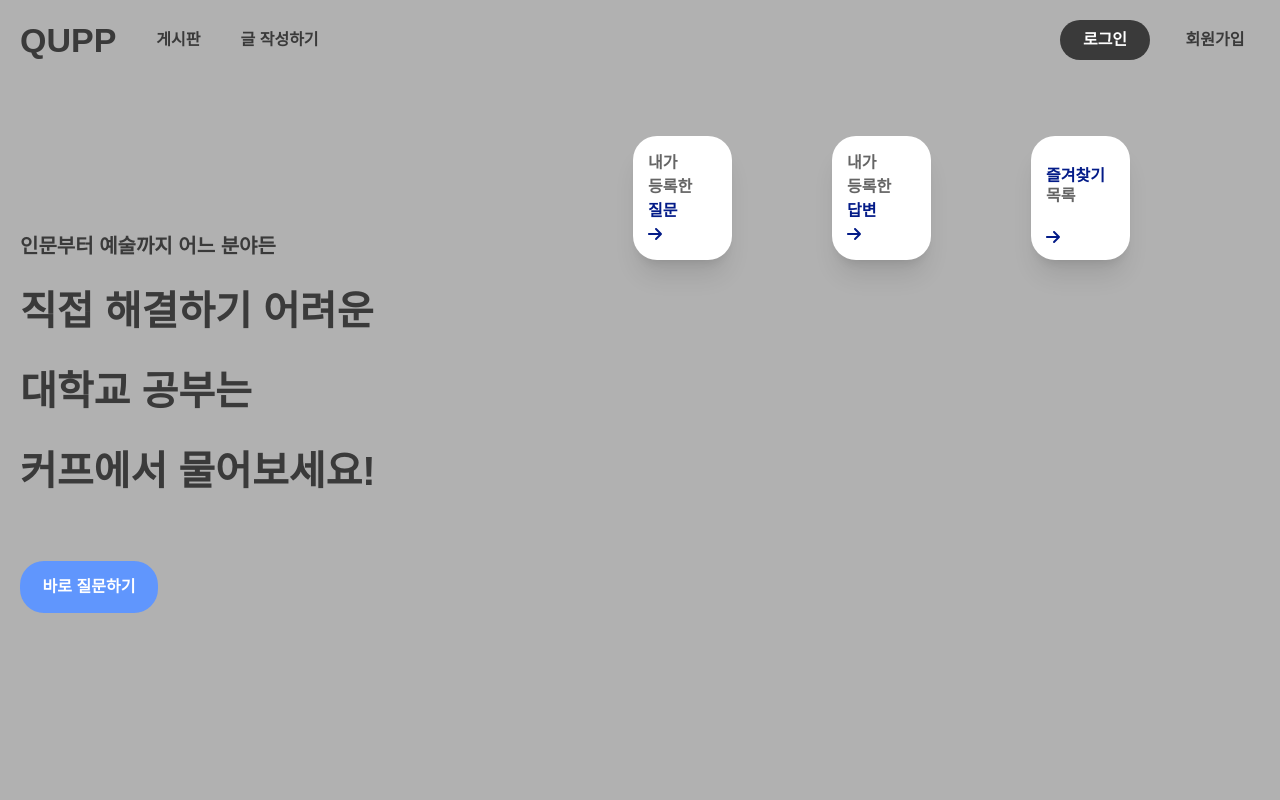
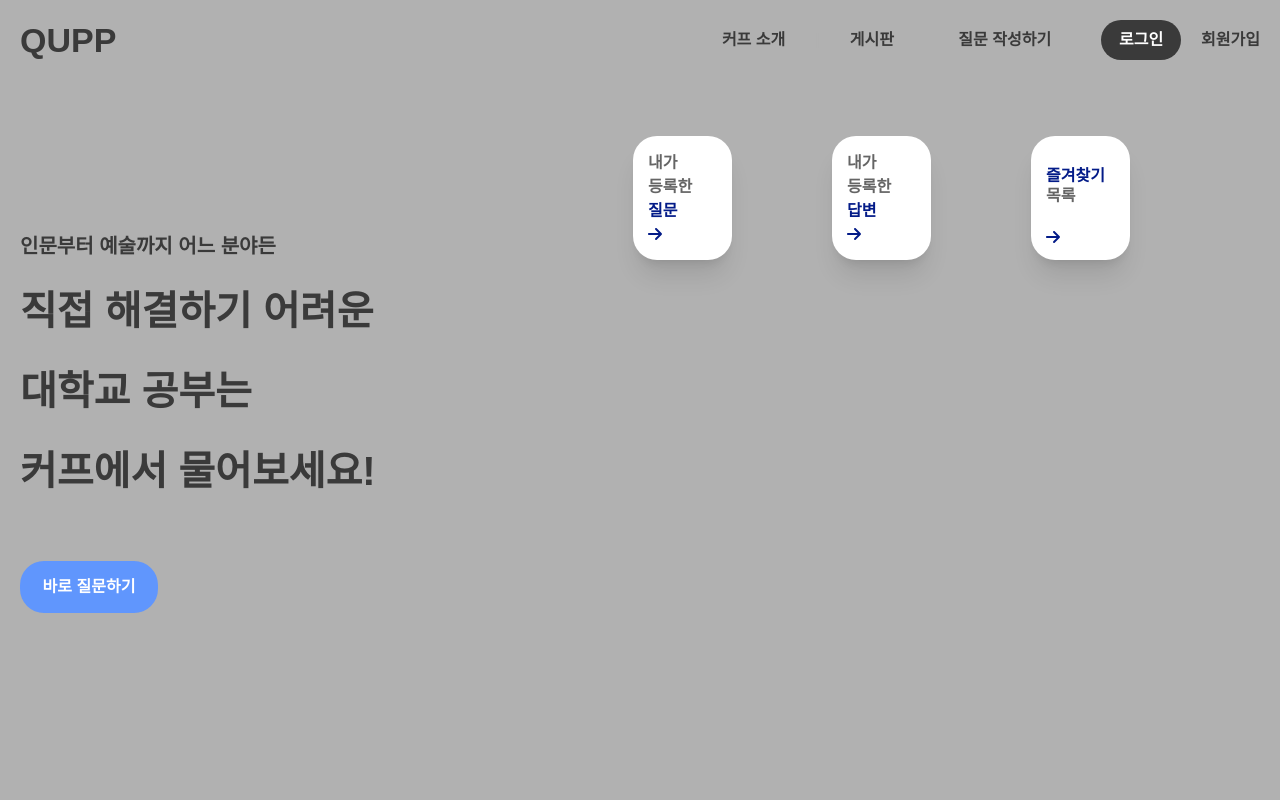
Before and after one commit to crewd/qupp-front, a Next.js app: page / in a window 1280 px wide. Shown: the top 800 px of the page. Built offline with nearby package versions, Linux system fonts and the light colour scheme.

Commit message:
design: 헤더 nav 변경

```diff
--- a/components/layout/desktopMenu.tsx
+++ b/components/layout/desktopMenu.tsx
@@ -2,34 +2,35 @@ import Link from 'next/link';
 
 const DesktopNavMenu = () => {
   return (
-    <nav className="justify-between hidden w-full lg:flex">
-      <div className="flex ml-[40px] font-bold">
+    <nav className="justify-end hidden w-full md:flex">
+      <div className="flex font-bold">
+        <div className="flex items-center pr-[50px]">
+          <Link href="/">
+            <a className="lg:h-[40px] h-[30px] lg:leading-[40px] leading-[30px] hover:text-primary">
+              커프 소개
+            </a>
+          </Link>
+          <p className="px-[30px] text-gray-5 select-none">|</p>
           <Link href="/qna/list">
             <a className="lg:h-[40px] h-[30px] lg:leading-[40px] leading-[30px] hover:text-primary">
               게시판
             </a>
           </Link>
+          <p className="px-[30px] text-gray-5 select-none">|</p>
           <Link href="/qna/write">
-          <a className="ml-[40px] lg:h-[40px] h-[30px] lg:leading-[40px] leading-[30px] hover:text-primary">
-            글 작성하기
+            <a className="lg:h-[40px] h-[30px] lg:leading-[40px] leading-[30px] hover:text-primary">
+              질문 작성하기
             </a>
           </Link>
         </div>
-      <div className="font-bold">
-        <button className="lg:w-[90px] w-[60px] lg:h-[40px] h-[30px] bg-gray-1 text-white rounded-3xl">
         <Link href="/login">
-            <a className="block lg:h-[40px] h-[30px] lg:leading-[40px] leading-[30px]">
+          <a className="w-[80px] h-[40px] leading-[40px] text-center bg-gray-1 rounded-full text-white">
             로그인
           </a>
         </Link>
-        </button>
-        <button className="lg:w-[90px] w-[60px] lg:h-[40px] h-[30px] ml-[20px] rounded-3xl">
         <Link href="/signup">
-            <a className="block lg:h-[40px] h-[30px] lg:leading-[40px] leading-[30px]">
-              회원가입
-            </a>
+          <a className="h-[40px] leading-[40px] ml-[20px]">회원가입</a>
         </Link>
-        </button>
       </div>
     </nav>
   );
--- a/components/layout/modalMenu.tsx
+++ b/components/layout/modalMenu.tsx
@@ -28,7 +28,7 @@ const ModalNavMenu = () => {
   }, [menuOpened]);
 
   return (
-    <div className="block lg:hidden">
+    <div className="block md:hidden">
       <button onClick={menuHandler}>
         <FontAwesomeIcon icon={faBars} size="2x" />
       </button>
```
Lines whose indentation alone changed are shown as unchanged.
